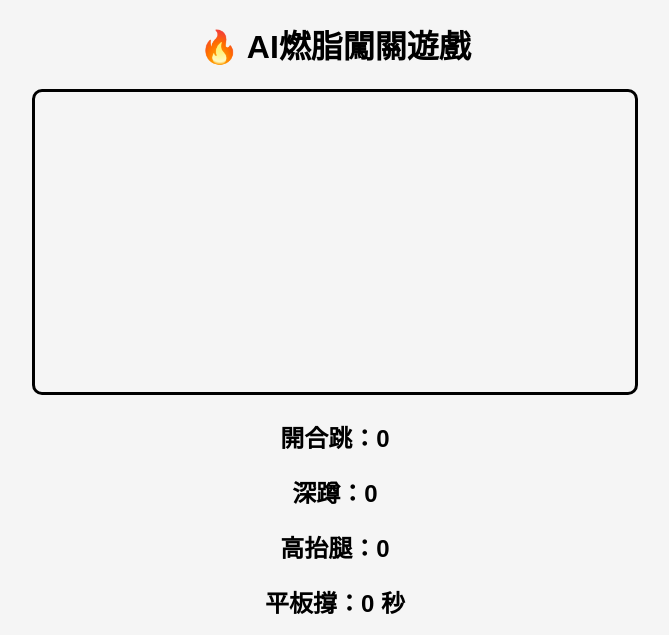
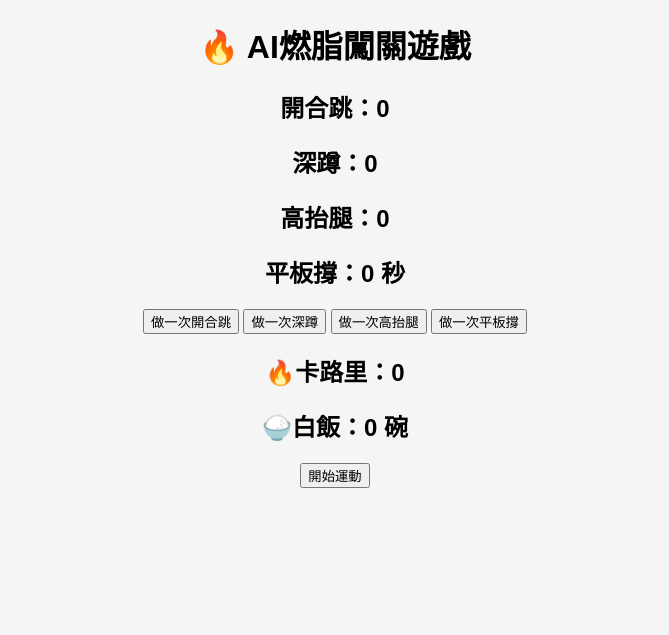
Before and after one commit to peggypig950913/7777, a Flask app: page / in a window 1280 px wide. Shown: the top 635 px of the page, without its empty margins (305-974 px from the left). Run offline with Flask 3, Linux system fonts and the light colour scheme.

Commit message:
Add action buttons for exercise tracking

```diff
--- a/templates/index.html
+++ b/templates/index.html
@@ -8,13 +8,23 @@
 
     <h1>🔥 AI燃脂闖關遊戲</h1>
 
-    <video id="video" autoplay playsinline></video>
-
     <div class="info">
         <h2>開合跳：<span id="jump">0</span></h2>
         <h2>深蹲：<span id="squat">0</span></h2>
         <h2>高抬腿：<span id="knee">0</span></h2>
         <h2>平板撐：<span id="plank">0</span> 秒</h2>
+    </div>
+
+    <!-- 測試按鈕 -->
+    <button onclick="addAction('jump')">做一次開合跳</button>
+    <button onclick="addAction('squat')">做一次深蹲</button>
+    <button onclick="addAction('knee')">做一次高抬腿</button>
+    <button onclick="addAction('plank')">做一次平板撐</button>
+
+    <script src="{{ url_for('static', filename='script.js') }}"></script>
+</body>
+</html>
+
 
         <h2>🔥卡路里：<span id="calories">0</span></h2>
 
```
